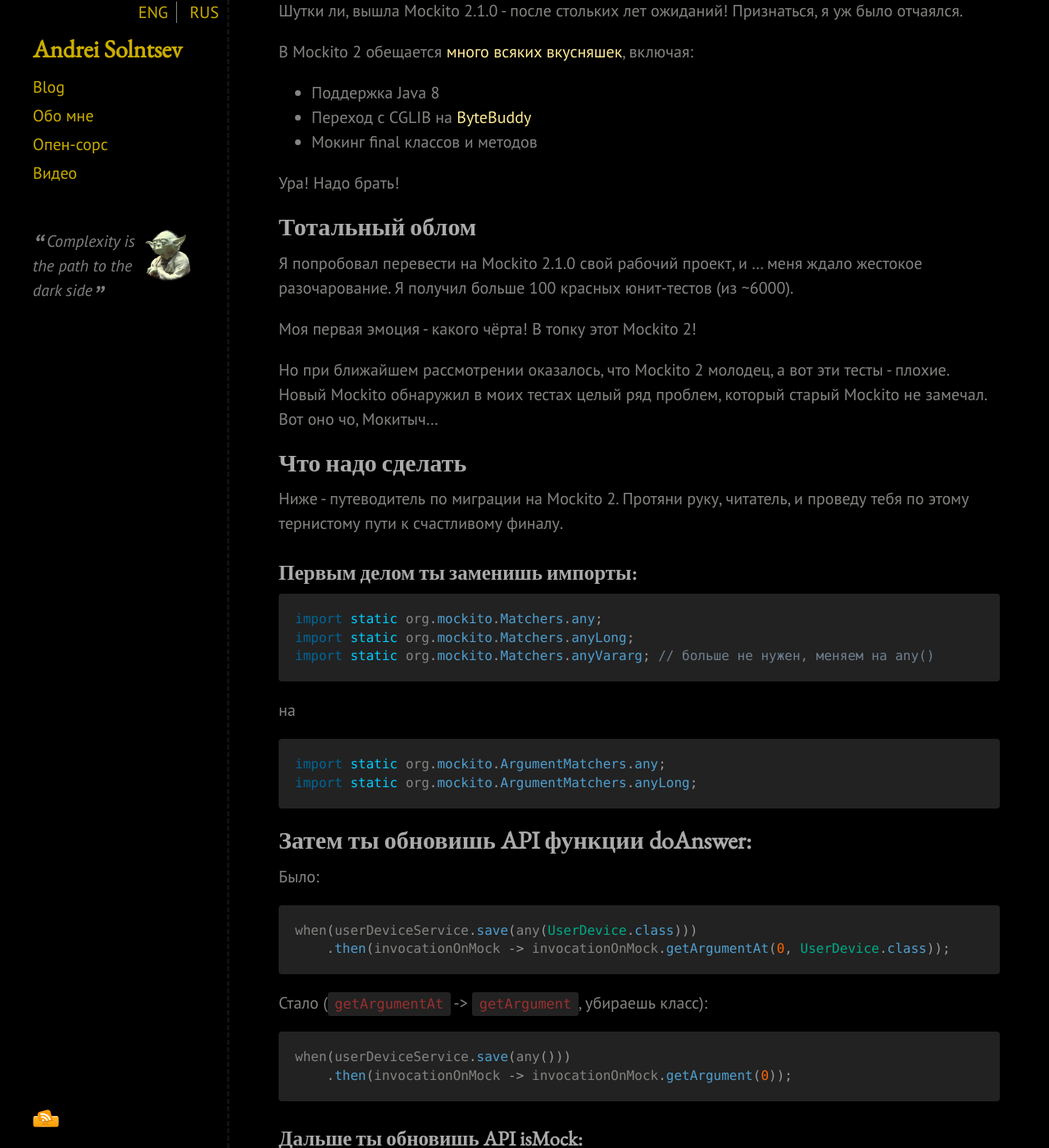
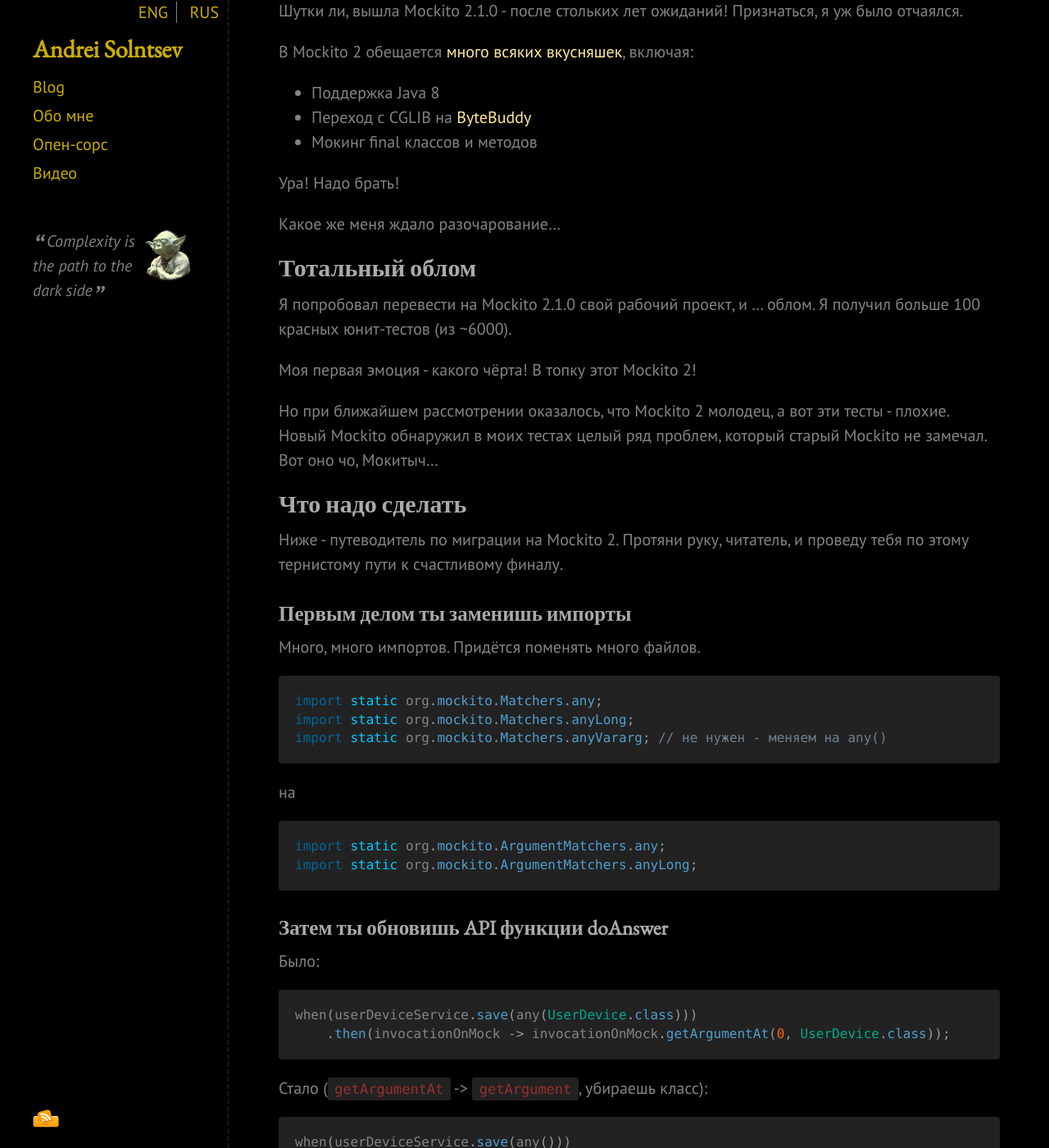
Before and after one commit to asolntsev/asolntsev.github.io, a Jekyll site: the page built from _posts/ru/2016-10-11-mockito-2.1.md, in a window 1280 px wide and 1400 px high, scrolled down 192 px. Shown: the whole window at 82% size. Built offline with Jekyll 4.4.1, drawn with Linux system fonts in a browser that asks for light colours; nearby versions of some CDN libraries; comment, search, counter and statistics services are not loaded; some of the changed text lies outside the part shown.

Commit message:
tune text

````diff
--- a/_posts/ru/2016-10-11-mockito-2.1.md
+++ b/_posts/ru/2016-10-11-mockito-2.1.md
@@ -16,10 +16,14 @@
 
 Ура! Надо брать!
 
+Какое же меня ждало разочарование...
+
+<!--more-->
+
 ## Тотальный облом
 
 Я попробовал перевести на Mockito 2.1.0 свой рабочий проект, и ...
-меня ждало жестокое разочарование. Я получил больше 100 красных юнит-тестов (из ~6000).
+облом. Я получил больше 100 красных юнит-тестов (из ~6000).
 
 Моя первая эмоция - какого чёрта! В топку этот Mockito 2!
 
@@ -32,12 +36,14 @@
 Ниже - путеводитель по миграции на Mockito 2.
 Протяни руку, читатель, и проведу тебя по этому тернистому пути к счастливому финалу.
 
-### Первым делом ты заменишь импорты:
+### Первым делом ты заменишь импорты
+
+Много, много импортов. Придётся поменять много файлов.
 
 ```java
 import static org.mockito.Matchers.any;
 import static org.mockito.Matchers.anyLong;
-import static org.mockito.Matchers.anyVararg; // больше не нужен, меняем на any()
+import static org.mockito.Matchers.anyVararg; // не нужен - меняем на any()
 ```
 
 на
@@ -47,7 +53,7 @@
 import static org.mockito.ArgumentMatchers.anyLong;
 ```
 
-## Затем ты обновишь API функции doAnswer:
+### Затем ты обновишь API функции doAnswer
 
 Было:
 
@@ -63,9 +69,10 @@
     .then(invocationOnMock -> invocationOnMock.getArgument(0));
 ```
 
-### Дальше ты обновишь API isMock:
+### Дальше ты обновишь API isMock
 
 Было:
+
 ```java
   import org.mockito.internal.util.MockUtil;
 
@@ -93,7 +100,7 @@
 
 
 
-### 1. Матчер `any()` больше не срабатывает на `null`
+### 1) Матчер `any()` больше не срабатывает на `null`
 
 Раньше это работало:
 
@@ -125,7 +132,7 @@
 
 
 
-### 2. Матчер anyInt() больше не срабатывает на параметр типа long
+### 2) Матчер anyInt() больше не срабатывает на параметр типа long
 
 Работало с Mockito 1.x, падает с Mockito 2.x:
 
@@ -146,17 +153,17 @@
 
 
 
-### 3. Ты обнаружишь у себя плохие тесты
+### 3) Ты обнаружишь у себя плохие тесты
 
 Просто плохие. Негодные. Например, вот такой:
 
 ```java
 @Test
 public void checkMoratoriumRunsSilentlyWhenNoMoratorium() {
-    doReturn("false").when(service).parseMoratoriumMessage(any(Mandate.class), any(LoanApplication.class));
-    ...
-    service.checkForMoratorium(any(Mandate.class), any(LoanApplication.class)); // Какую хрень мы сюда передаём?
-    ...
+  doReturn("false").when(service).parseMoratoriumMessage(any(Mandate.class), any(LoanApplication.class));
+  ...
+  service.checkForMoratorium(any(Mandate.class), any(LoanApplication.class)); // Какую хрень мы сюда передаём?
+  ...
 }
 ```
 
@@ -219,7 +227,7 @@
 Это похоже на багу Mockito 1: он позволял использовать any(НеверныйКласс.class),
 и этот некорректный тест оставался зелёным несколько лет. :(
 
-### 6. Ты нарвёшься на то, что anyList() и anyCollection() - теперь разные вещи
+### 6) Ты нарвёшься на то, что anyList() и anyCollection() - теперь разные вещи
 
 Например, со старым mockito этот тест работал:
 
````
Also changed, not shown: other parts of _posts/ru/2016-10-11-mockito-2.1.md (+7 -6 lines).
